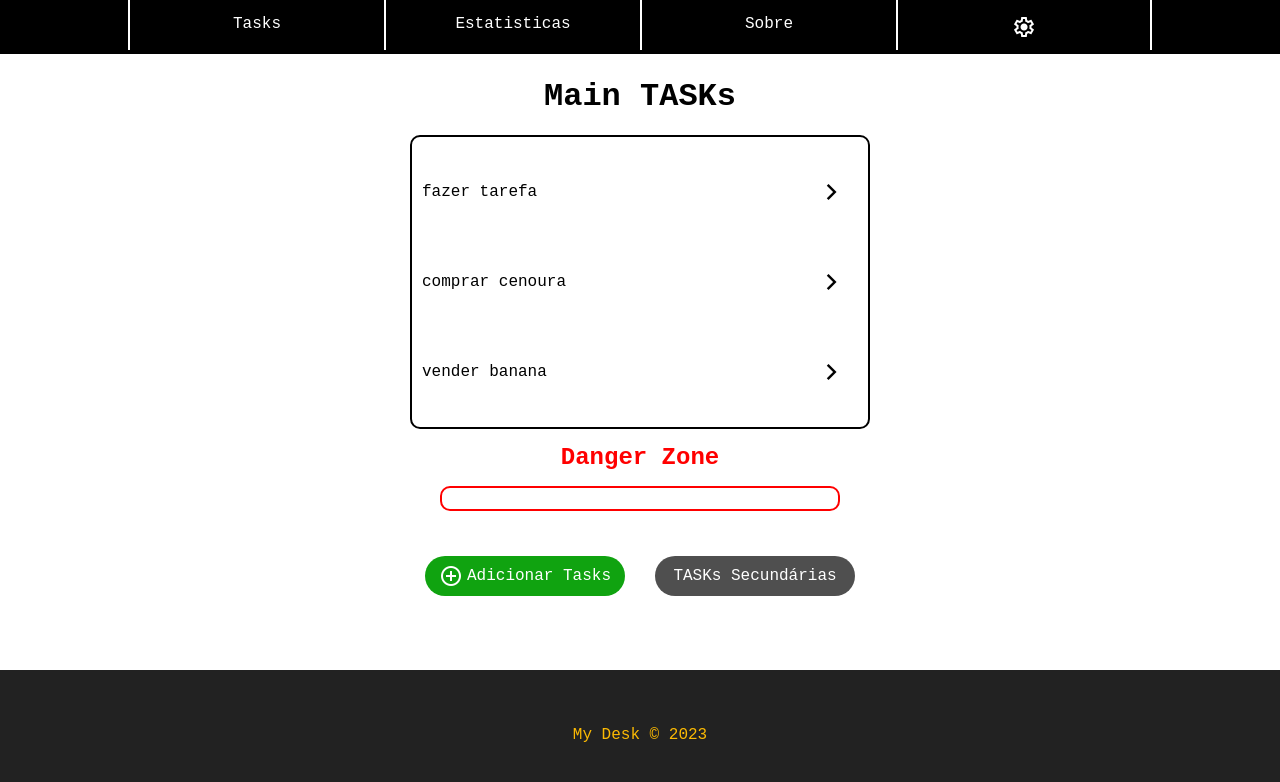
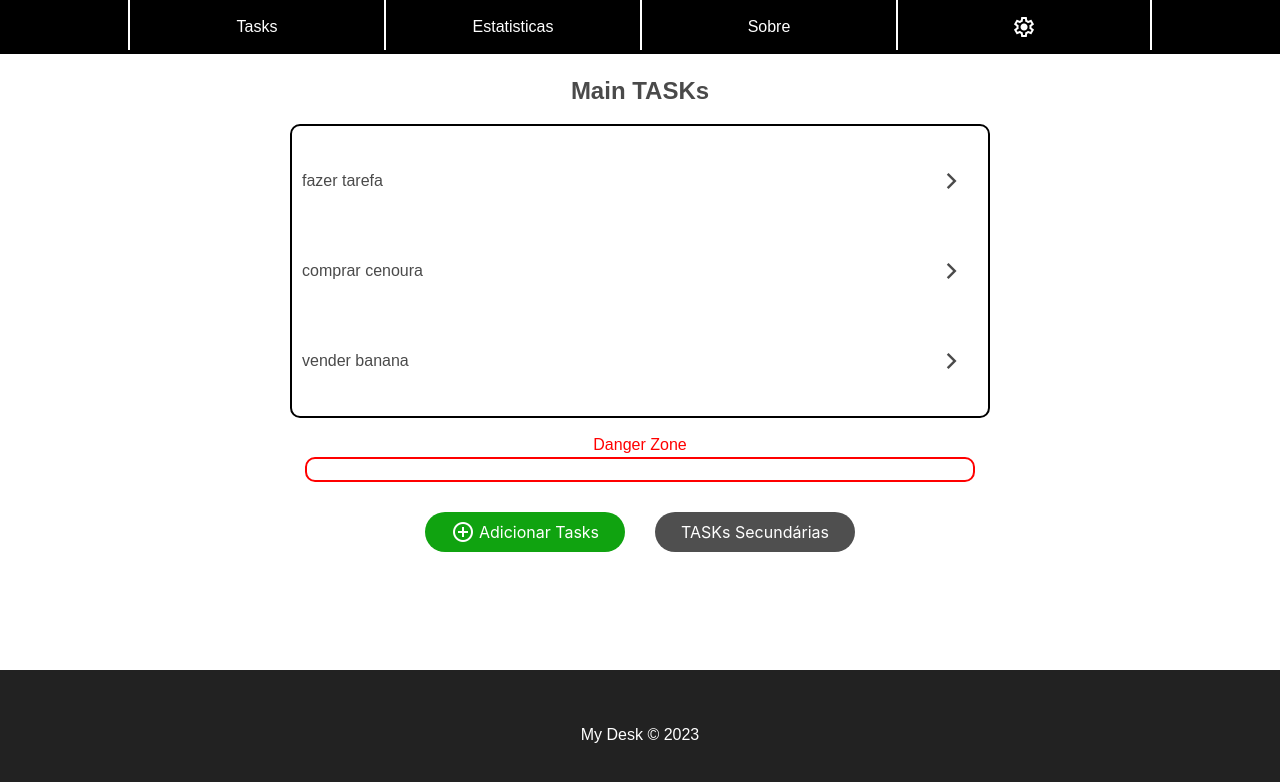
Before and after one commit to AndreCampeloR/My_Desk, a Vue app: page / in a window 1280 px wide. Shown: the top 782 px of the page. Built offline with nearby package versions, Linux system fonts and the light colour scheme.

Commit message:
update finalizando tela de addTask e alterando font geral, adding BULMA

```diff
--- a/public/index.html
+++ b/public/index.html
@@ -8,6 +8,7 @@
     <link rel="icon" href="<%= BASE_URL %>favicon.ico">
     <title><%= htmlWebpackPlugin.options.title %></title>
     <link rel="stylesheet" href="https://fonts.googleapis.com/css2?family=Material+Symbols+Outlined:opsz,wght,FILL,GRAD@48,400,0,0" />
+    <link rel="stylesheet" href="https://cdn.jsdelivr.net/npm/bulma@0.9.4/css/bulma.min.css">
   </head>
   <body>
     <noscript>
--- a/src/App.vue
+++ b/src/App.vue
@@ -11,8 +11,9 @@ export default {
 
 <style>
 *{
-  --second-font-familia: 'Oswald', sans-serif;
-  font-family: 'Courier New', Courier, monospace;
+  --second-font-family: 'Oswald', sans-serif;
+  --primary-font-family: 'Courier New', Courier, monospace;
+  font-family: var(--second-font-family);
   padding: 0;
   margin: 0;
   box-sizing: border-box;
--- a/src/components/DangerZoneTasks.vue
+++ b/src/components/DangerZoneTasks.vue
@@ -0,0 +1,36 @@
+<template>
+  <div class="danger-zone" id="danger-zone">
+      <h2>Danger Zone</h2>
+      <div id="danger-tasks">
+
+      </div>
+  </div>
+</template>
+
+<script>
+export default {
+    name: "DangerZoneTasks"
+}
+</script>
+
+<style scoped>
+.danger-zone{
+    display: flex;
+    flex-direction: column;
+    justify-content: center;
+    align-items: center;
+    width: clamp(300px, 60%, 700px);
+    padding: 15px;
+}
+
+#danger-tasks{
+    border: 2px solid red;
+    border-radius: 10px;
+    width: 100%;
+    min-height: 25px;
+}
+
+h2{
+  color: red;
+}
+</style>
--- a/src/components/Footer.vue
+++ b/src/components/Footer.vue
@@ -1,5 +1,5 @@
-<template>
-    <footer id="footer">
+<template><!-- class="footer is-black content has-text-centered" -->
+     <footer id="footer">
        <p>My Desk &copy; 2023</p>
     </footer>
 </template>
@@ -12,7 +12,7 @@ export default {
 
 <style scoped>
     #footer{
-        color: #fCBA03;
+        color: #fff;
         background-color: #222;
         height: 130px;
         width: 100vw;
--- a/src/components/MainTasks.vue
+++ b/src/components/MainTasks.vue
@@ -1,14 +1,8 @@
 <template>
-<div class="divForm">
-    <form class="form" action="">
+<div class="form">
     <Task v-for="task in lista" :key="task.id" :TaskBody="task" @configClose="task.configIsOpen=$event" :configIsOpenProp="configIsOpen">
         <menu-config/>
     </Task>
-    </form>
-    <div class="divDangerZone">
-    <h2>Danger Zone</h2>
-    <input type="text">
-    </div>
 </div>
 </template>
 
@@ -51,36 +45,16 @@ export default {
 .form{
     display: flex;
     flex-direction: column;
+    width: clamp(300px, 60%, 700px);
     border: 2px solid #000;
     border-radius: 10px;
     padding: 10px;
 }
 
-.form input{
-    width: 400px;
-    height: 45px;
-    border-radius: 50px;
-    margin: 15px;
-    background-color: rgba(37, 37, 37, 0.849);
-}
-
-.divDangerZone{
-    display: flex;
-    flex-direction: column;
-    justify-content: center;
-    align-items: center;
-    padding: 15px;
-}
 
 h2{
     color: red;
 }
 
-.divDangerZone input{
-    border: 2px solid red;
-    border-radius: 10px;
-    width: 400px;
-    height: 25px;
-    margin: 15px;
-}
+
 </style>
--- a/src/components/Nav.vue
+++ b/src/components/Nav.vue
@@ -53,7 +53,6 @@ export default{
    }
    .navMenu a {
       font-size: 1.0rem;
-      font-family: 'Courier New', Courier, monospace;
       color: rgb(255, 255, 255);
       height: 100%;
       width: 100%;
--- a/src/components/NewTask.vue
+++ b/src/components/NewTask.vue
@@ -1,21 +1,21 @@
 <template>
     <div id="add-task-background">
-        <div id="adding-task">
+        <div id="adding-task" class="">
             <span class="material-symbols-outlined" id="trash" @click="closeWindow()">
                 close
             </span>
-            <h2>Adicione uma Task</h2>
+            <h2 class="">Adicione uma Task</h2>
             <form @action.prevent="">
 
-                <label for="type-task">
-                    <p>Tipo de Task</p>
-                    <select name="type-task" id="type-task">
+                <label for="type-task" class="input-div">
+                    <h3>Tipo de Task</h3>
+                    <select name="type-task" id="type-task" class="select">
                         <option value="normal">Normal</option>
                         <option value="emergencial">Emergencial</option>
                     </select>
                 </label>
 
-                <div id="prioridade-container">
+                <div id="prioridade-container" class="input-div">
 
                     <h3>Prioridade</h3>
 
@@ -23,25 +23,25 @@
                         <label for="automatica">
                             Automatica
                         </label>
-                        <input type="radio" name="prioridade-task" id="automatica" v-model="prioridade" value="automatico">
+                        <input type="radio" name="prioridade-task" id="automatica" v-model="prioridade" value="automatico" class="radio">
                     </div>
 
                     <div class="radio-option">
                         <label for="manual">
                             Manual
                         </label>
-                        <input type="radio" name="prioridade-task" id="manual" v-model="prioridade" value="manual">
+                        <input type="radio" name="prioridade-task" id="manual" v-model="prioridade" value="manual" class="radio">
                     </div>
                     <input type="number" name="prioridade" id="prioridade-number" value="0" v-show="prioridadeIsManual">
 
                 </div>
 
-                <label for="task-text">
-                    Insira a tarefa
-                    <input type="text" name="TaskText" id="task-text" maxlength="50">
+                <label for="task-text" class="input-div">
+                    <h3>Insira a tarefa</h3>
+                    <input type="text" name="TaskText" id="task-text" maxlength="50" class="input is-small">
                 </label>
 
-                <input type="button" value="Criar Tarefa" id="create-task">
+                <input type="button" value="Criar Tarefa" id="create-task" class="button is-success">
             </form>
         </div>
     </div>
@@ -96,14 +96,14 @@ export default {
     justify-content: flex-start;
     position: relative;
     width: clamp(300px, 50vw, 700px);
-    height: 400px;
+    height: 450px;
     background-color: #fff;
     border-radius: 5px;
 }
 
 h2{
     font-size: clamp(16px, 3vw, 21px);
-    margin: 1.5rem auto 1.5rem auto;
+    margin: 1.5rem auto 0.7rem auto;
 }
 
 h3{
@@ -125,11 +125,11 @@ select{
     display: flex;
     flex-direction: column;
     align-items: center;
-    padding: 10px 0 50px 0;
 }
 
 #prioridade-number{
     width: 50px;
+    position: relative;
 }
 
 .radio-option{
@@ -138,4 +138,21 @@ select{
     margin: 5px;
 }
 
+.input-div{
+    margin: 5px 0px 10px 0;
+    width: 50%;
+}
+
+#create-task{
+    position: absolute;
+    bottom: 5%;
+}
+
+#task-text{
+    width: 100%;
+}
+
+#type-task{
+    width: 60%;
+}
 </style>
--- a/src/views/ConfiguracoesView.vue
+++ b/src/views/ConfiguracoesView.vue
@@ -27,8 +27,9 @@ export default {
 
 <style>
 h1{
-  font-family: 'Courier New', Courier, monospace;
-  margin: 30px;
+  font-size: 24px;
+  font-weight: 700;
+  margin: 15px;
  }
 
  button{
--- a/src/views/TasksView.vue
+++ b/src/views/TasksView.vue
@@ -2,8 +2,9 @@
   <div class="main-container">
     <Nav/>
       <main>
-        <h1>Main TASKs</h1>
+        <h1 class="">Main TASKs</h1>
           <MainTasks/>
+          <DangerZoneTasks/>
           <div class="btns">
              <button id="btnAdicionar" @click="showAddTaskWindow = !showAddTaskWindow">
              <span class="material-symbols-outlined">add_circle</span>
@@ -26,7 +27,7 @@ import Nav from '../components/Nav.vue';
 import Footer from '../components/Footer.vue';
 import NewTask from '../components/NewTask.vue'
 import SecundaryTasks from '../components/SecundaryTasks.vue'
-
+import DangerZoneTasks from "../components/DangerZoneTasks.vue"
 
 export default {
   name: 'Tasks',
@@ -35,7 +36,8 @@ export default {
     Nav,
     Footer,
     NewTask,
-    SecundaryTasks
+    SecundaryTasks,
+    DangerZoneTasks
   },
   data(){
     return{
@@ -48,8 +50,9 @@ export default {
 
 <style scoped>
  h1{
-  font-family: 'Courier New', Courier, monospace;
-  margin: 20px;
+  font-size: 24px;
+  font-weight: 700;
+  margin: 15px;
  }
 
  button{
```
